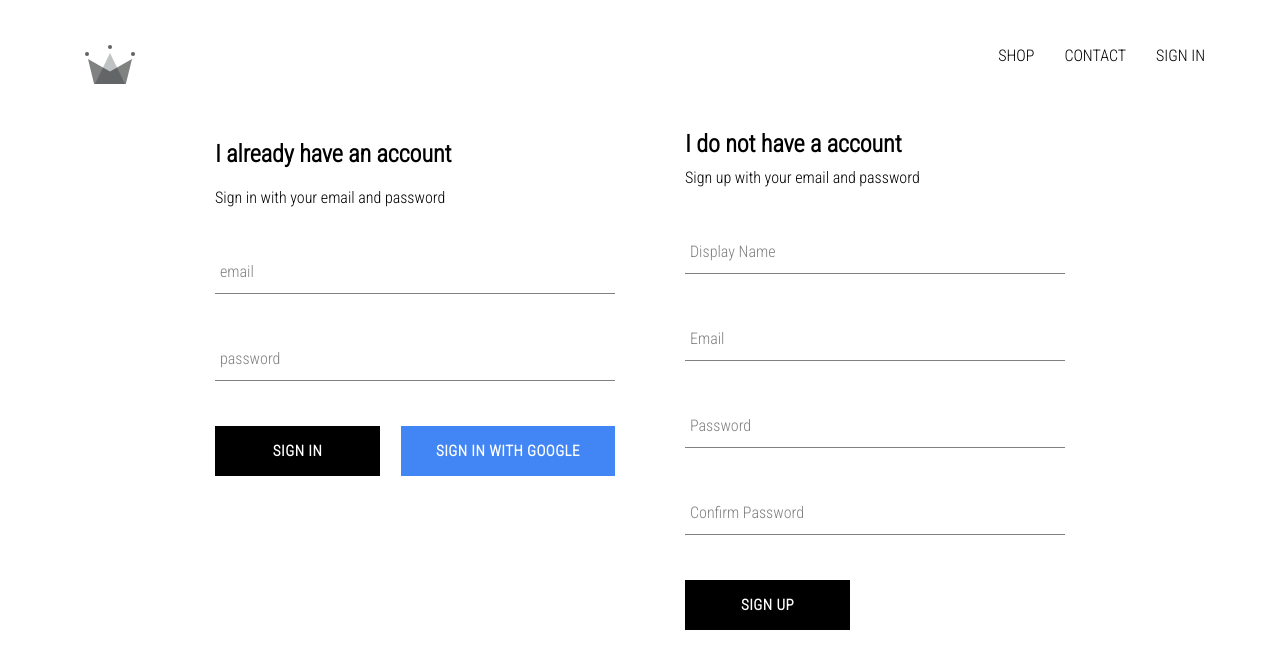
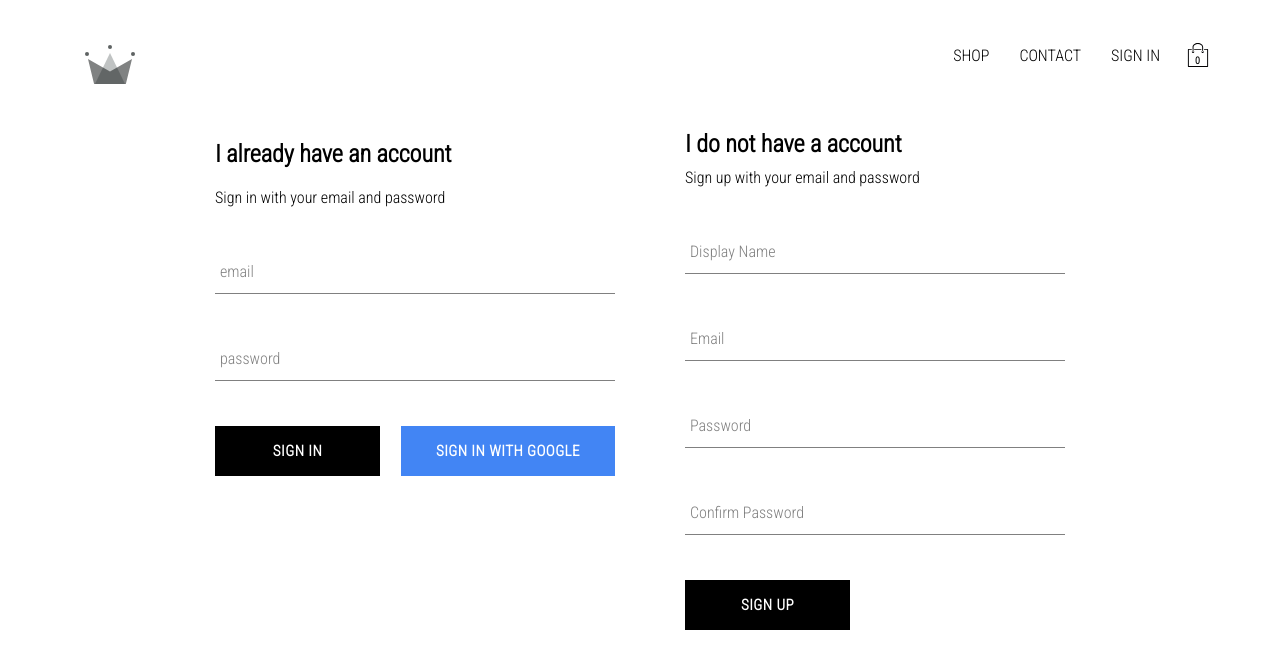
Before and after one commit to niksbanna/crown-clothing, a React (Create React App) app: page /signin in a window 1280 px wide. Shown: the top 668 px of the page. Built offline with nearby package versions, Linux system fonts and the light colour scheme; no server answers.

Commit message:
implemented carticon, cartDropdown and cartReducer to our application

```diff
--- /dev/null
+++ b/src/Components/CartDropdown/CartDropdown.js
@@ -0,0 +1,13 @@
+import React from 'react';
+import CustonButton from '../Custom-button/CustonButton';
+import './CartDropdown.scss';
+
+export default function CartDropdown() {
+    return (
+        <div className='cart-dropdown'>
+            <div className="cart-items">
+                <CustonButton>GO TO CHECKOUT</CustonButton>
+            </div>
+        </div>
+    )
+}
--- /dev/null
+++ b/src/Components/CartDropdown/CartDropdown.scss
@@ -0,0 +1,24 @@
+.cart-dropdown {
+  position: absolute;
+  width: 250px;
+  height: 340px;
+  display: flex;
+  flex-direction: column;
+  padding: 20px;
+  border: 1px solid black;
+  background-color: white;
+  top: 90px;
+  right: 40px;
+  z-index: 5;
+
+  .cart-items {
+    height: 300px;
+    display: flex;
+    flex-direction: column;
+    overflow: hidden;
+  }
+
+  button {
+    margin-top: auto;
+  }
+}
--- /dev/null
+++ b/src/Components/CartIcon/CartIcon.js
@@ -0,0 +1,21 @@
+import React from 'react';
+import './CartIcon.scss';
+import { ReactComponent as ShoppingIcon } from '../../Assests/shopping-bag.svg';
+import { toggleCartHidden } from '../../Redux/Cart/CartActions';
+import { connect } from 'react-redux';
+
+const CartIcon = ({ toggleCartHidden }) => {
+    return (
+        <div className='cart-icon' onClick={toggleCartHidden} >
+            <ShoppingIcon className='shopping-icon' />
+            <span className="item-count">0</span>
+        </div>
+    )
+}
+const mapDispatchToProps = dispatch => ({
+    toggleCartHidden: () => dispatch(toggleCartHidden())
+})
+export default connect(
+    null,
+    mapDispatchToProps
+)(CartIcon);
--- /dev/null
+++ b/src/Components/CartIcon/CartIcon.scss
@@ -0,0 +1,21 @@
+.cart-icon {
+  width: 45px;
+  height: 45px;
+  position: relative;
+  display: flex;
+  align-items: center;
+  justify-content: center;
+  cursor: pointer;
+
+  .shopping-icon {
+    width: 24px;
+    height: 24px;
+  }
+
+  .item-count {
+    position: absolute;
+    font-size: 10px;
+    font-weight: bold;
+    bottom: 12px;
+  }
+}
--- a/src/Components/Header/Header.js
+++ b/src/Components/Header/Header.js
@@ -4,8 +4,10 @@
 import { ReactComponent as Logo } from '../../Assests/084 crown.svg';
 import { auth } from '../../Firebase/Firebase.utils';
 import { connect } from 'react-redux';
+import CartIcon from '../CartIcon/CartIcon';
+import CartDropdown from '../CartDropdown/CartDropdown';
 
-const Header = ({ currentUser }) => (
+const Header = ({ currentUser, hidden }) => (
     <div className='header'>
         <Link to='/' className='logo-container' >
             <Logo className='logo' />
@@ -20,12 +22,15 @@
                     </div>
                     : <Link className='option' to='/signin'>SIGN IN</Link>
             }
+            <CartIcon />
         </div>
+        {hidden ? null : <CartDropdown />}
     </div>
 );
 
-const mapStateToProps = state => ({
-    currentUser: state.user.currentUser
+const mapStateToProps = ({ user: { currentUser }, cart: { hidden } }) => ({
+    currentUser,
+    hidden
 })
 
 export default connect(mapStateToProps)(Header);
--- /dev/null
+++ b/src/Redux/Cart/CartActions.js
@@ -0,0 +1,5 @@
+import { CartActionTypes } from "./CartTypes"
+
+export const toggleCartHidden = () => ({
+    type: CartActionTypes.TOGGLE_CART_HIDDEN
+})
--- /dev/null
+++ b/src/Redux/Cart/CartReducer.js
@@ -0,0 +1,17 @@
+import { CartActionTypes } from "./CartTypes";
+
+const INITIAL_STATE = {
+    hidden: true
+}
+
+export const cartReducer = (state = INITIAL_STATE, action) => {
+    switch (action.type) {
+        case CartActionTypes.TOGGLE_CART_HIDDEN:
+            return {
+                ...state,
+                hidden: !state.hidden
+            }
+        default:
+            return state;
+    }
+}
--- /dev/null
+++ b/src/Redux/Cart/CartTypes.js
@@ -0,0 +1,3 @@
+export const CartActionTypes = {
+    TOGGLE_CART_HIDDEN: 'TOGGLE_CART_HIDDEN'
+}
--- a/src/Redux/RootReducer.js
+++ b/src/Redux/RootReducer.js
@@ -1,6 +1,8 @@
 import { combineReducers } from "redux";
+import { cartReducer } from "./Cart/CartReducer";
 import userReducer from "./User/UserReducer";
 
 export default combineReducers({
-    user: userReducer
+    user: userReducer,
+    cart: cartReducer
 });
```
Also changed, not shown: src/Assests/shopping-bag.svg (added).
